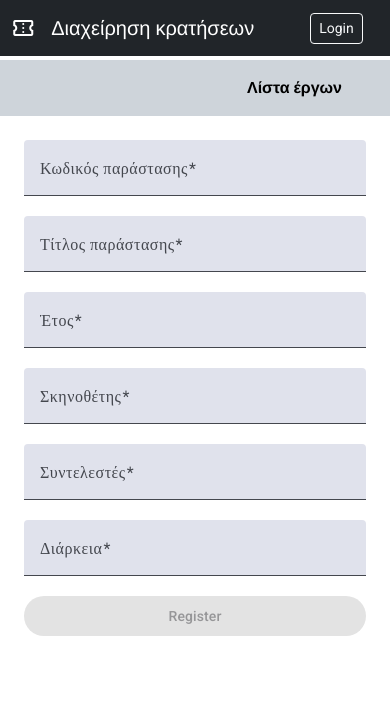
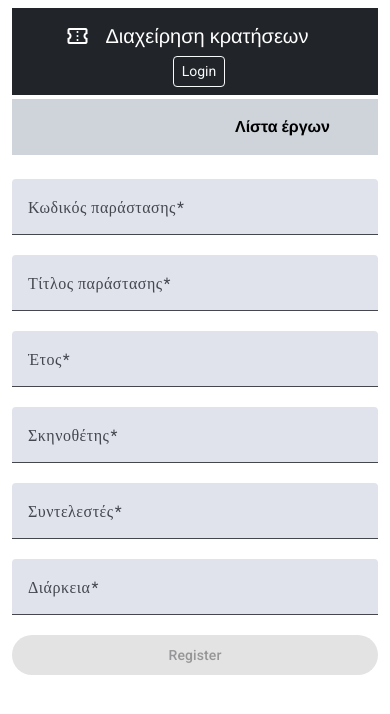
Before and after one commit to jkentroGit/theater-frontend, an Angular app: page /app-play in a window 390 px wide. Shown: the top 714 px of the page. Built offline with nearby package versions, Linux system fonts and the light colour scheme.

Commit message:
fix: responsive complete

```diff
--- a/src/app/app.component.html
+++ b/src/app/app.component.html
@@ -1,6 +1,8 @@
-<div>
+<div class="container mt-2">
   <app-navbar></app-navbar>
-  <div class= "d-flex flex-column w-100 px-4 justify-content-center mx-auto" >
-    <router-outlet></router-outlet>
+  <div class="d-flex justify-content-lg-center">
+    <div class="w-100 min-lg-vw-100" style="min-width: 300px;">
+      <router-outlet></router-outlet>
+    </div>
   </div>
 </div>
--- a/src/app/components/login/login.component.html
+++ b/src/app/components/login/login.component.html
@@ -1,4 +1,4 @@
-<div class="d-flex flex-column mt-2 w-100">
+<div class="d-flex flex-column mt-2 w-100 mx-auto" style="max-width: 300px;">
 
     <form [formGroup]="form" class="d-flex flex-column">
         <mat-form-field>
--- a/src/app/components/play/play.component.html
+++ b/src/app/components/play/play.component.html
@@ -1,4 +1,4 @@
-<div class="d-flex flex-column w-100" style="max-width: 600px;">
+<div class="w-100 mw-100 mw-lg-800" style="margin: 0 auto;">
 
     <form [formGroup]="form" class="d-flex flex-column"
     >
--- a/src/app/components/register/register.component.html
+++ b/src/app/components/register/register.component.html
@@ -1,4 +1,4 @@
-<div class="d-flex flex-column mt-2 w-50">
+<div class="d-flex flex-column mt-2">
 
     <form [formGroup]="form" class="d-flex flex-column">
         <mat-form-field>
--- a/src/app/components/show/show.component.html
+++ b/src/app/components/show/show.component.html
@@ -1,5 +1,4 @@
-<form [formGroup]="form" class="form" style="display: flex; flex-direction: column; max-width: 400px;">
-
+<form [formGroup]="form" class="form d-flex flex-column mx-auto">
 
   <mat-form-field appearance="fill">
     <mat-label>Κωδικός έργου</mat-label>
```
